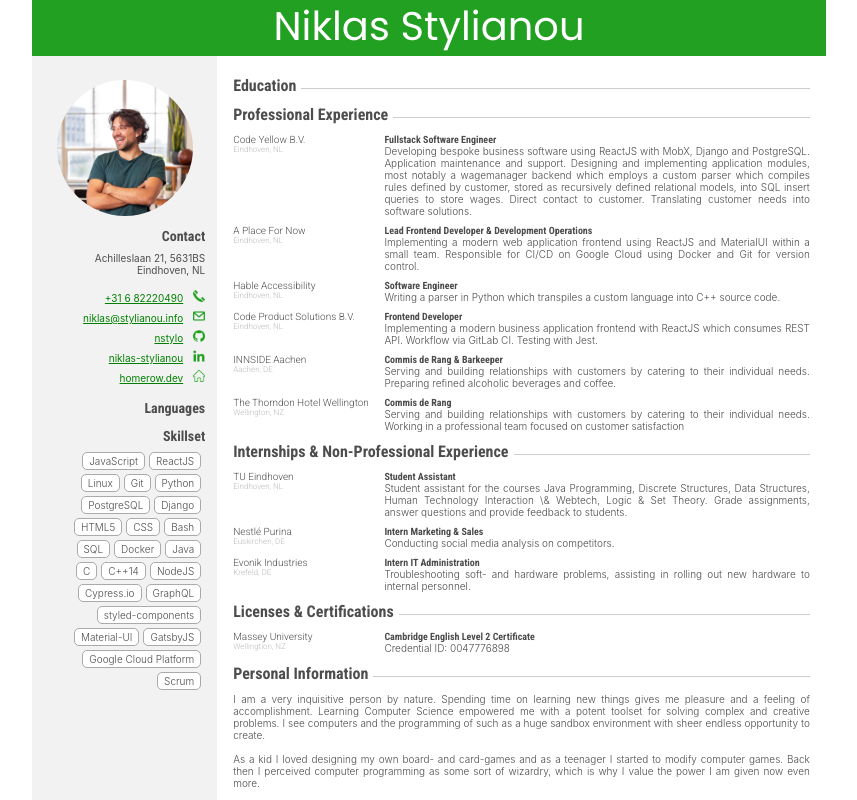
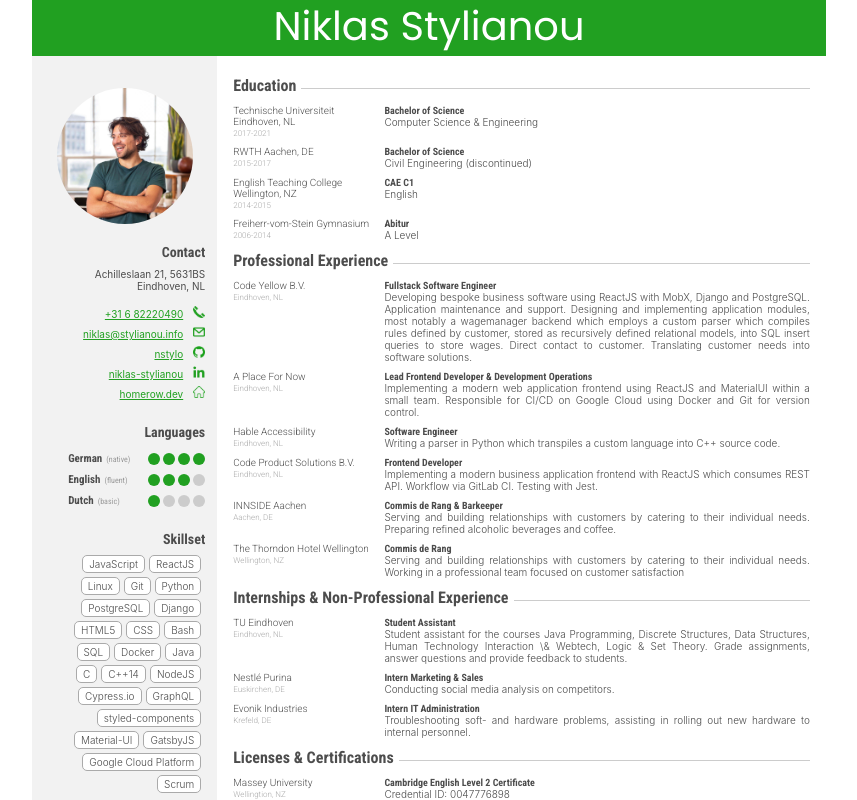
Before and after one commit to nstylo/cv, a React (Create React App) app: page / in a window 1280 px wide. Shown: the top 800 px of the page, without its empty margins (211-1068 px from the left). Built offline with nearby package versions, Linux system fonts and the light colour scheme.

Commit message:
Add languages, education, some touchups

```diff
--- a/src/App.js
+++ b/src/App.js
@@ -64,7 +64,7 @@ const SidebarHeader = styled.div`
 `;
 
 const SidebarSection = styled.div`
-  margin: 12px 0;
+  margin: 20px 0;
 `;
 
 const Content = styled.main`
@@ -100,7 +100,11 @@ const SectionItemWrapper = styled.div`
 `;
 
 const SectionItemLeft = styled.div`
+  box-sizing: border-box;
+  padding-right: 4mm;
+  white-space: wrap;
   min-width: 40mm;
+  width: 40mm;
 `;
 
 const SectionItemRight = styled.div``;
@@ -124,10 +128,11 @@ const Company = styled.p`
 
 const Place = styled.p`
   font-weight: 300;
-  color: #bbb;
+  color: #aaa;
   margin: 0;
   font-family: "Roboto";
   font-size: 8px;
+  margin-top: 2px;
 `;
 
 const Me = styled.div`
@@ -173,6 +178,79 @@ const Skill = styled.div`
   white-space: nowrap;
 `;
 
+const Bubble = styled.div`
+  display: block;
+  width: 12px;
+  height: 12px;
+  border-radius: 50%;
+  margin-left: 3px;
+  background-color: ${(props) => (props.active === true ? "#21a021" : "#ccc")};
+`;
+
+const LanguageWrapper = styled.div`
+  display: flex;
+  flex-direction: row;
+  justify-content: space-between;
+  width: 100%;
+  font: "Roboto Condensed";
+  padding: 4px 0;
+`;
+
+const Language = ({ text, level = 0 }) => {
+  let level_text;
+  switch (level) {
+    case 1:
+      level_text = "basic";
+      break;
+    case 2:
+      level_text = "keine ahnung";
+      break;
+    case 3:
+      level_text = "fluent";
+      break;
+    case 4:
+      level_text = "native";
+      break;
+    default:
+      level_text = "keine ahnung";
+  }
+
+  return (
+    <LanguageWrapper>
+      <div
+        style={{
+          paddingLeft: 24,
+          fontFamily: "Roboto Condensed",
+          fontSize: 11,
+          fontWeight: 600,
+        }}
+      >
+        {text}
+        <span
+          style={{
+            paddingLeft: 4,
+            fontFamily: "Roboto Condensed",
+            fontSize: 8,
+            fontWeight: 500,
+            color: "#999",
+          }}
+        >
+          ({level_text})
+        </span>
+      </div>
+      <div
+        style={{ display: "flex", flexDirection: "row", alignItems: "center" }}
+      >
+        {Array(4)
+          .fill()
+          .map((_, i) => (
+            <Bubble active={i + 1 <= level} />
+          ))}
+      </div>
+    </LanguageWrapper>
+  );
+};
+
 const Section = ({ header, children, ...props }) => {
   return (
     <div>
@@ -187,7 +265,7 @@ const Section = ({ header, children, ...props }) => {
 
 const GlobalStyle = createGlobalStyle`
   a {
-    color: green;
+    color: #21a021;
   }
 `;
 
@@ -282,6 +360,13 @@ function CV() {
             </SidebarSection>
             <SidebarSection>
               <SidebarHeader>Languages</SidebarHeader>
+              {[
+                { text: "German", level: 4 },
+                { text: "English", level: 3 },
+                { text: "Dutch", level: 1 },
+              ].map((lang) => (
+                <Language text={lang.text} level={lang.level} />
+              ))}
             </SidebarSection>
             <SidebarSection>
               <SidebarHeader>Skillset</SidebarHeader>
@@ -317,7 +402,36 @@ function CV() {
             </SidebarSection>
           </Sidebar>
           <Content>
-            <Section header="Education"></Section>
+            <Section header="Education">
+              <SectionItem
+                company="Technische Universiteit Eindhoven, NL"
+                place="2017-2021"
+                position="Bachelor of Science"
+              >
+                Computer Science & Engineering
+              </SectionItem>
+              <SectionItem
+                company="RWTH Aachen, DE"
+                place="2015-2017"
+                position="Bachelor of Science"
+              >
+                Civil Engineering (discontinued)
+              </SectionItem>
+              <SectionItem
+                company="English Teaching College Wellington, NZ"
+                place="2014-2015"
+                position="CAE C1"
+              >
+                English
+              </SectionItem>
+              <SectionItem
+                company="Freiherr-vom-Stein Gymnasium"
+                place="2006-2014"
+                position="Abitur"
+              >
+                A Level
+              </SectionItem>
+            </Section>
             <Section header="Professional Experience">
               <SectionItem
                 company="Code Yellow B.V."
```
